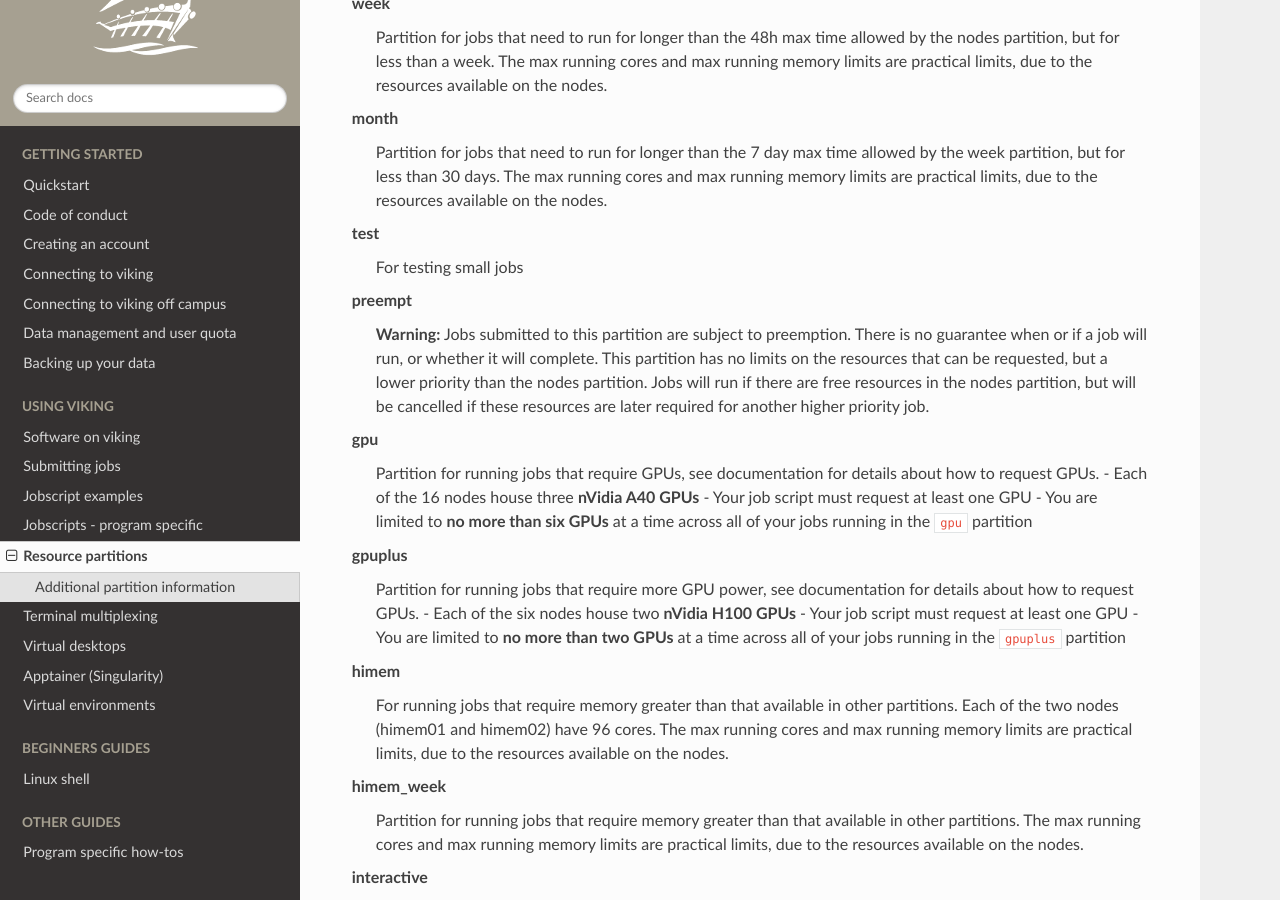
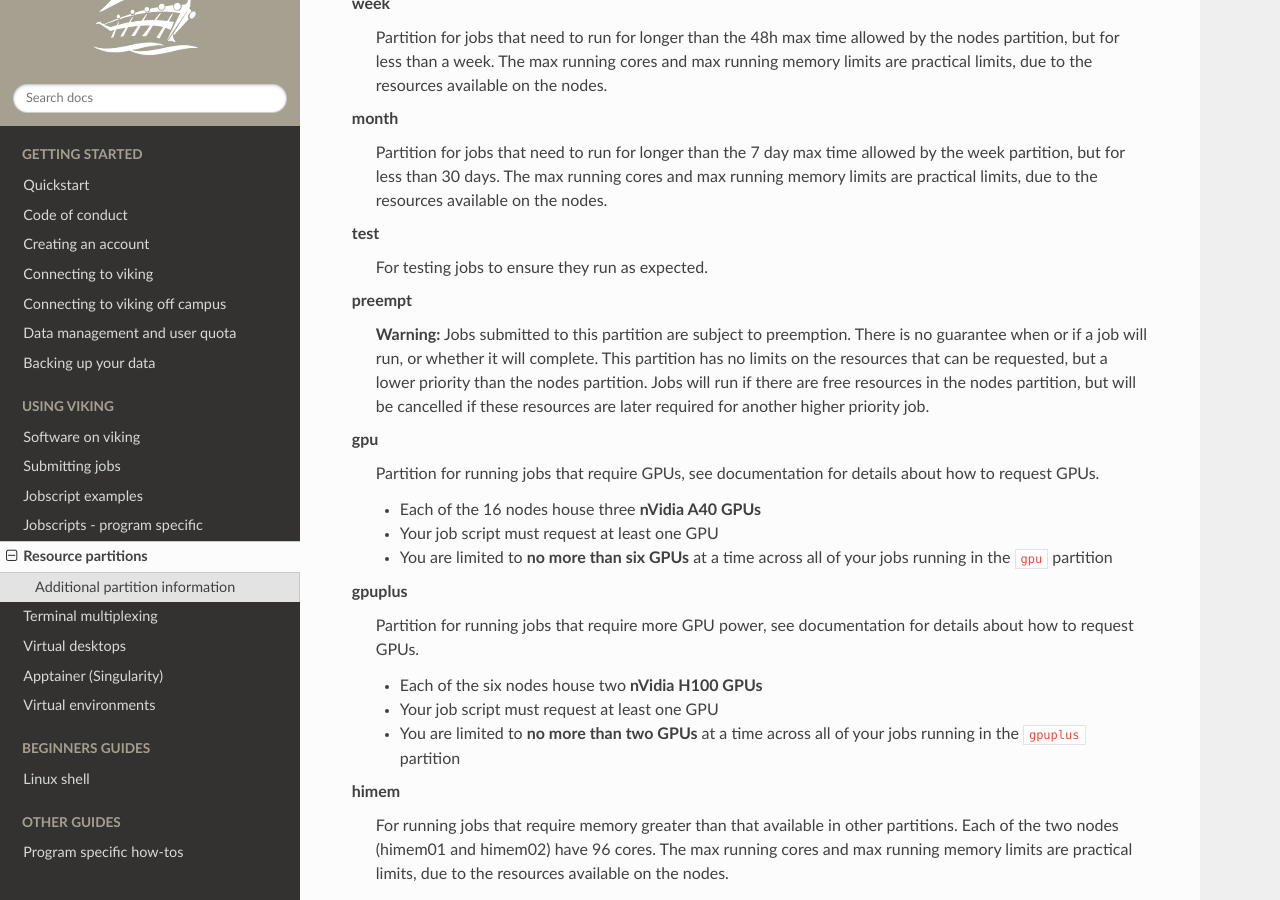
Before and after one commit to university-of-york/research-it-documentation, a Sphinx documentation site: the page built from docs/source/using_viking/resource_partitions.rst, in a window 1280 px wide and 900 px high, scrolled down 1074 px. Built offline with Sphinx 7.4.7 and the Read the Docs theme 2.0.0, drawn with Linux system fonts in a browser that asks for light colours.

Commit message:
tweak wording

```diff
--- a/docs/source/using_viking/resource_partitions.rst
+++ b/docs/source/using_viking/resource_partitions.rst
@@ -39,19 +39,21 @@ month
     Partition for jobs that need to run for longer than the 7 day max time allowed by the week partition, but for less than 30 days. The max running cores and max running memory limits are practical limits, due to the resources available on the nodes.
 
 test
-    For testing small jobs
+    For testing jobs to ensure they run as expected.
 
 preempt
     **Warning:** Jobs submitted to this partition are subject to preemption. There is no guarantee when or if a job will run, or whether it will complete. This partition has no limits on the resources that can be requested, but a lower priority than the nodes partition. Jobs will run if there are free resources in the nodes partition, but will be cancelled if these resources are later required for another higher priority job.
 
 gpu
     Partition for running jobs that require GPUs, see documentation for details about how to request GPUs.
+
     - Each of the 16 nodes house three **nVidia A40 GPUs**
     - Your job script must request at least one GPU
     - You are limited to **no more than six GPUs** at a time across all of your jobs running in the ``gpu`` partition
 
 gpuplus
     Partition for running jobs that require more GPU power, see documentation for details about how to request GPUs.
+
     - Each of the six nodes house two **nVidia H100 GPUs**
     - Your job script must request at least one GPU
     - You are limited to **no more than two GPUs** at a time across all of your jobs running in the ``gpuplus`` partition
```
